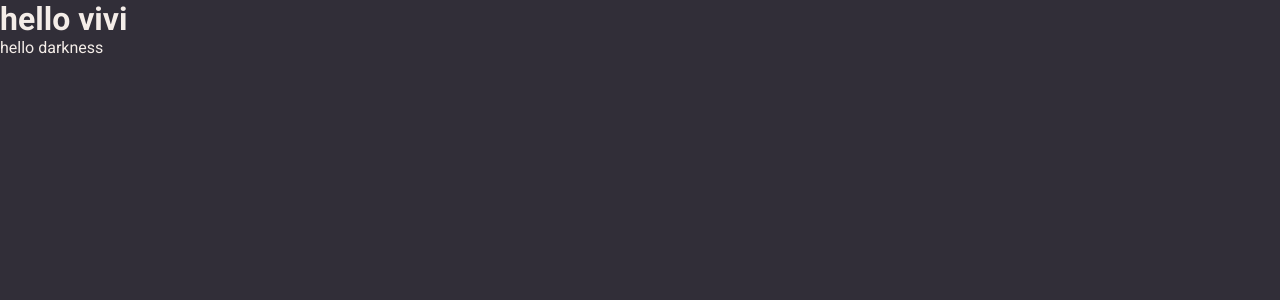
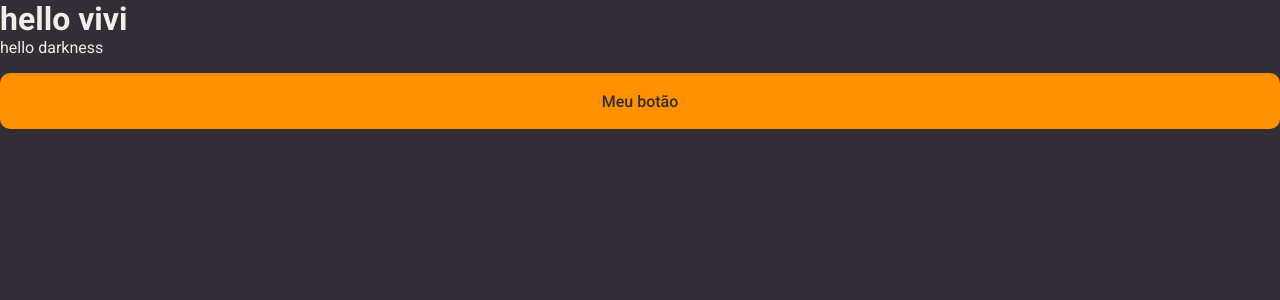
Before and after one commit to vivianemartini/rocketnotes, a React (Vite) app: page / in a window 1280 px wide. Shown: the top 300 px of the page. Built offline with nearby package versions, Linux system fonts and the light colour scheme.

Commit message:
feat: add button component

```diff
--- /dev/null
+++ b/src/components/Button/index.jsx
@@ -0,0 +1,5 @@
+import { Container } from './styles'
+
+export function Button() {
+  return <Container type='button'>Meu botão</Container>
+}
--- /dev/null
+++ b/src/components/Button/styles.js
@@ -0,0 +1,18 @@
+import styled from 'styled-components';
+
+export const Container = styled.button`
+    width: 100%;
+    background-color: ${({theme}) => theme.COLORS.ORANGE};
+    color: ${({theme}) => theme.COLORS.BACKGROUND_800};
+
+    height: 56px;
+    border: 0;
+    padding: 0 16px;
+    margin-top: 16px;
+    border-radius: 10px;
+    font-weight: 500;
+
+    &:disabled {
+        opacity: 0.5;
+    }
+`
--- a/src/pages/Details/index.jsx
+++ b/src/pages/Details/index.jsx
@@ -1,5 +1,6 @@
 import { Fragment } from 'react'
 import { Container } from './styles'
+import { Button } from '../../components/Button'
 
 export function Details() {
   return (
@@ -7,6 +8,8 @@
      <Container>
         <h1>hello vivi</h1>
         <p>hello darkness</p>
+        <Button />
+
       </Container>
     </Fragment>
   )
```
Also changed, not shown: 1 other file (tests, documents, lock files or other folders).
